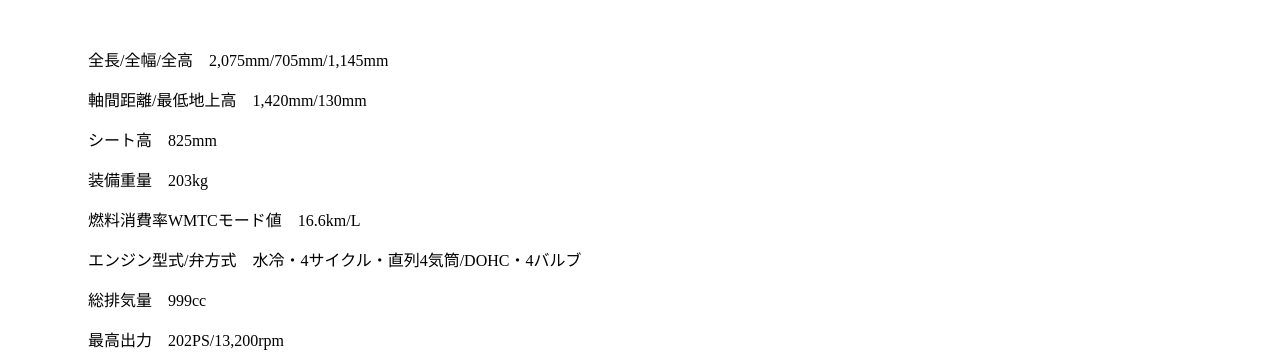
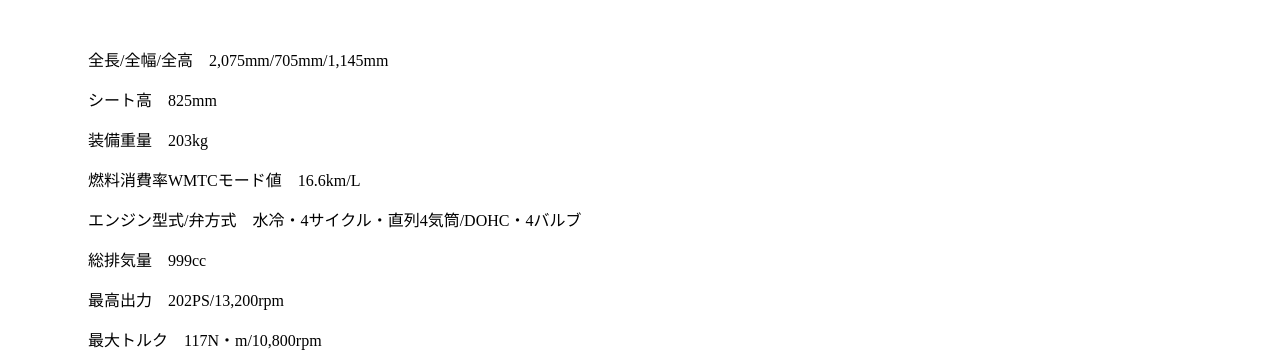
Before and after one commit to yhmizu/My-bike-github.io, a plain HTML site: page index.html in a window 1280 px wide. Shown: the part 2783-3147 px from the top of the page. Drawn offline with Linux system fonts and the light colour scheme.

Commit message:
Update index.html

```diff
--- a/index.html
+++ b/index.html
@@ -46,7 +46,6 @@
 
         <!-- <p>要素を3つ追加してください -->
         <p>全長/全幅/全高　2,075mm/705mm/1,145mm</p>
-        <p>軸間距離/最低地上高　1,420mm/130mm</p>
         <p>シート高　825mm</p>
         <p>装備重量　203kg</p>
         <p>燃料消費率WMTCモード値　16.6km/L</p>
```
